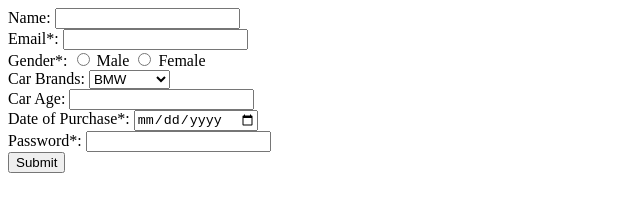
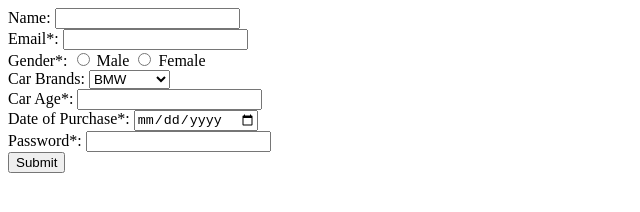
Before and after one commit to acciojob/car-insurance-form-devparmarr, a website: page main.html in a window 1280 px wide. Shown: the full height of the page, 0-640 px from the left. Drawn offline with Linux system fonts and the light colour scheme.

Commit message:
created a submission

```diff
--- a/main.html
+++ b/main.html
@@ -29,8 +29,8 @@
             <!-- Add more car brand options as needed -->
         </select><br>
 
-        <label for="carage">Car Age:</label>
-        <input type="number" id="carage" name="carage"><br>
+        <label for="carage">Car Age*:</label>
+        <input type="number" id="carage" name="carage" required><br>
 
         <label for="dop">Date of Purchase*:</label>
         <input type="date" id="dop" name="dop" required><br>
```
